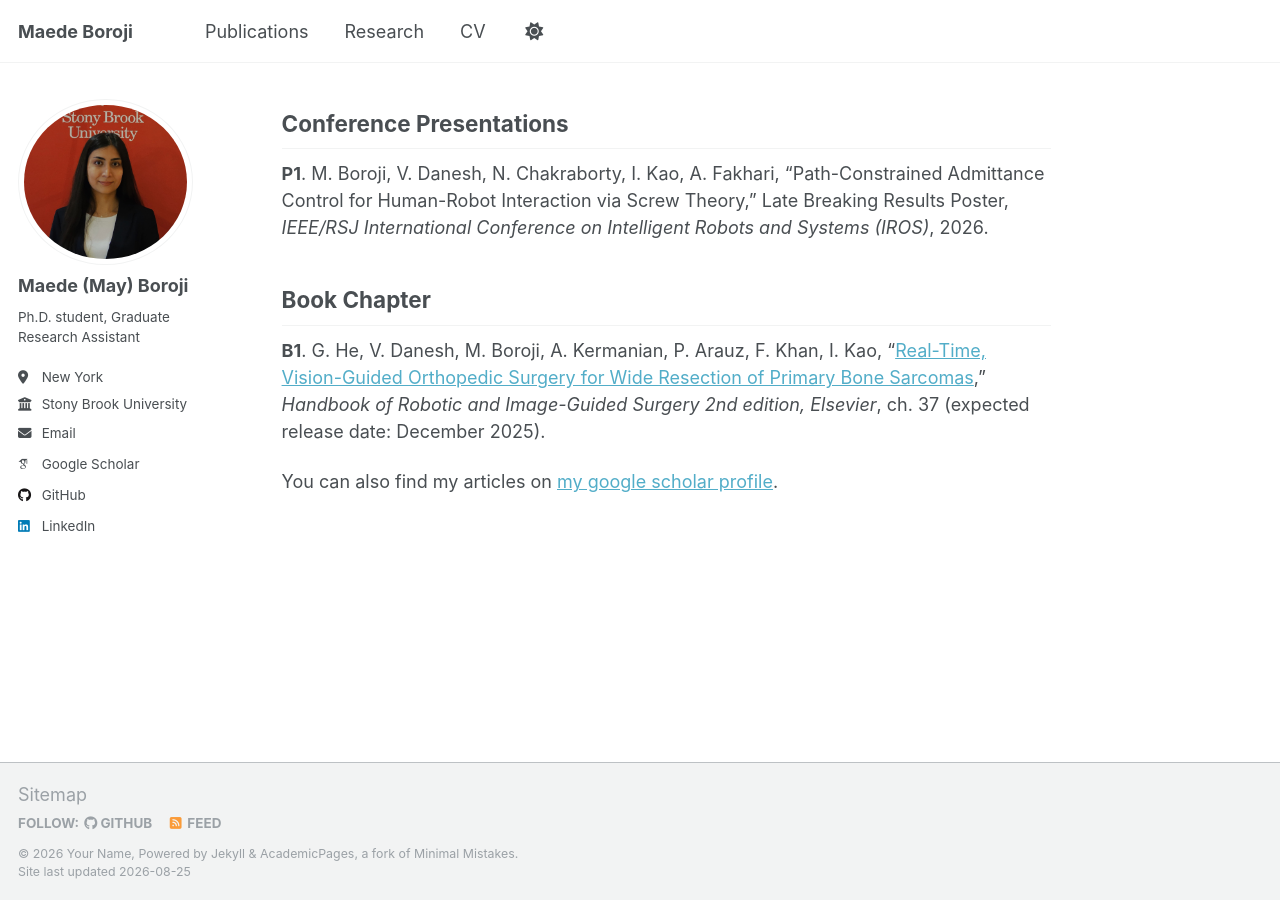
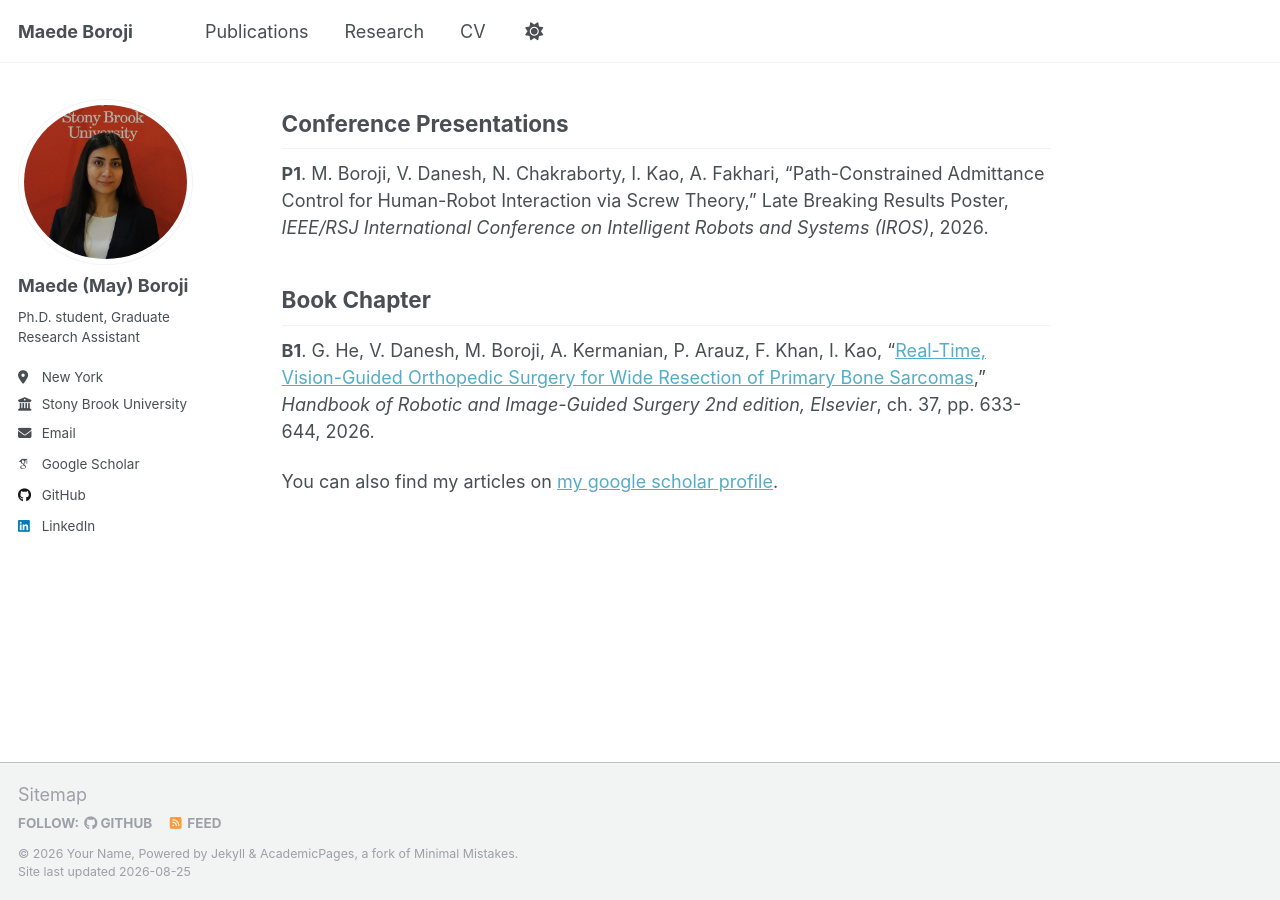
Before and after one commit to MahiBoroji/MahiBoroji.github.io, a Jekyll site: the page built from _pages/publications.md, in a window 1280 px wide and 900 px high, scrolled down 638 px. Built offline with Jekyll 4.4.1, drawn with Linux system fonts in a browser that asks for light colours; some web fonts are replaced.

Commit message:
Revise book chapter citation
Updated publication details for a book chapter with a new link and expected release date.

```diff
--- a/_pages/publications.md
+++ b/_pages/publications.md
@@ -22,7 +22,7 @@ author_profile: true
 
 ## Book Chapter
 
-**B1**. G. He, V. Danesh, M. Boroji, A. Kermanian, P. Arauz, F. Khan, I. Kao, "[Real-Time, Vision-Guided Orthopedic Surgery for Wide Resection of Primary Bone Sarcomas](https://shop.elsevier.com/books/handbook-of-robotic-and-image-guided-surgery/abedin-nasab/978-0-443-13912-3)," *Handbook of Robotic and Image-Guided Surgery 2nd edition, Elsevier*, ch. 37 (expected release date: December 2025).
+**B1**. G. He, V. Danesh, M. Boroji, A. Kermanian, P. Arauz, F. Khan, I. Kao, "[Real-Time, Vision-Guided Orthopedic Surgery for Wide Resection of Primary Bone Sarcomas](https://www.sciencedirect.com/science/chapter/edited-volume/abs/pii/B9780443139123000336)," *Handbook of Robotic and Image-Guided Surgery 2nd edition, Elsevier*, ch. 37, pp. 633-644, 2026.
 
 
 You can also find my articles on [my google scholar profile](https://scholar.google.com/citations?hl=en&user=7vf-xy8AAAAJ).
```
